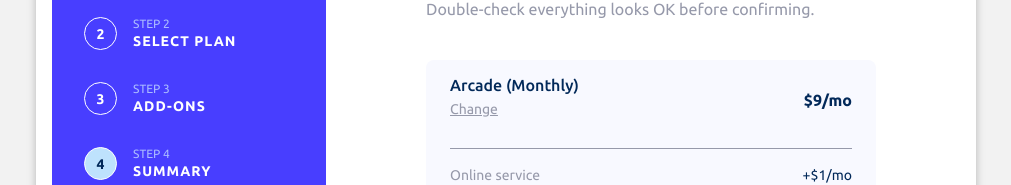
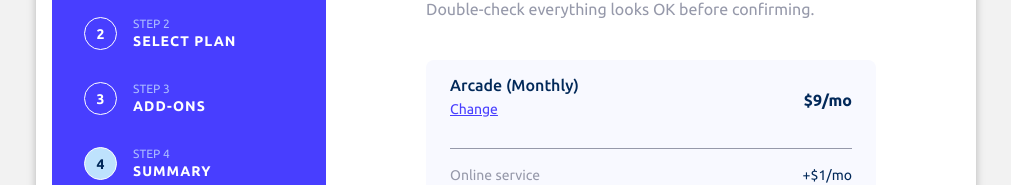
Before and after one commit to kelitasukita/multi-step-form, a React (Vite) app: page /summary in a window 1280 px wide. In both pictures the pointer is over the element "Change". Shown: the part 204-389 px from the top of the page, without its empty margins (134-1145 px from the left). Built offline with nearby package versions, Linux system fonts and the light colour scheme.

Commit message:
Apply cursor point and hover

```diff
--- a/src/components/Steps/Summary/styles.scss
+++ b/src/components/Steps/Summary/styles.scss
@@ -38,6 +38,12 @@
       line-height: 30px;
       color: $grey;
       text-decoration-line: underline;
+
+      cursor: pointer;
+
+      &:hover {
+        color: $purple;
+      }
     }
 
     .plan-price {
@@ -149,4 +155,8 @@
 
   cursor: pointer;
 
+  &:hover {
+    background: $confirm-hover;
+  }
+
 }
```
